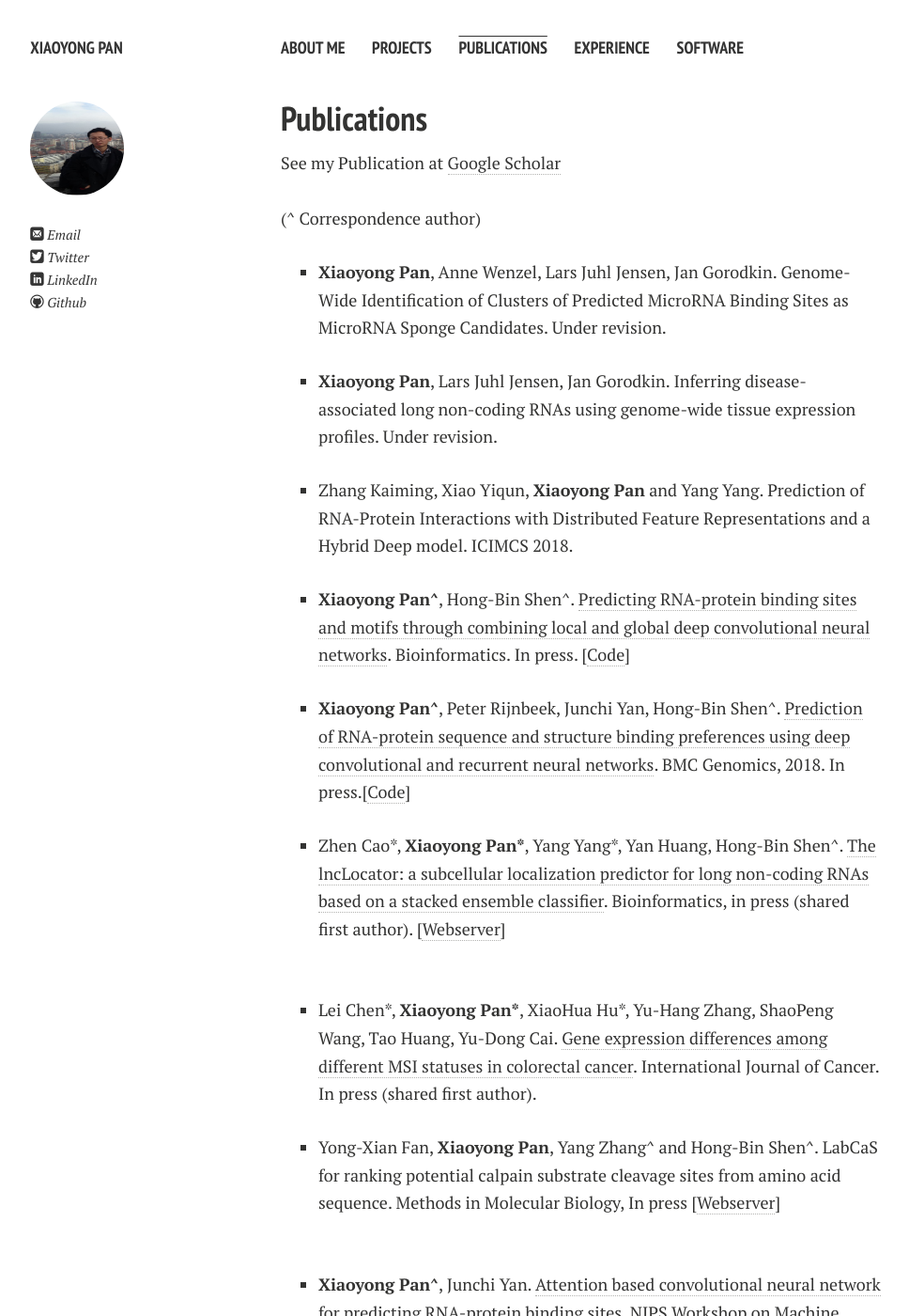
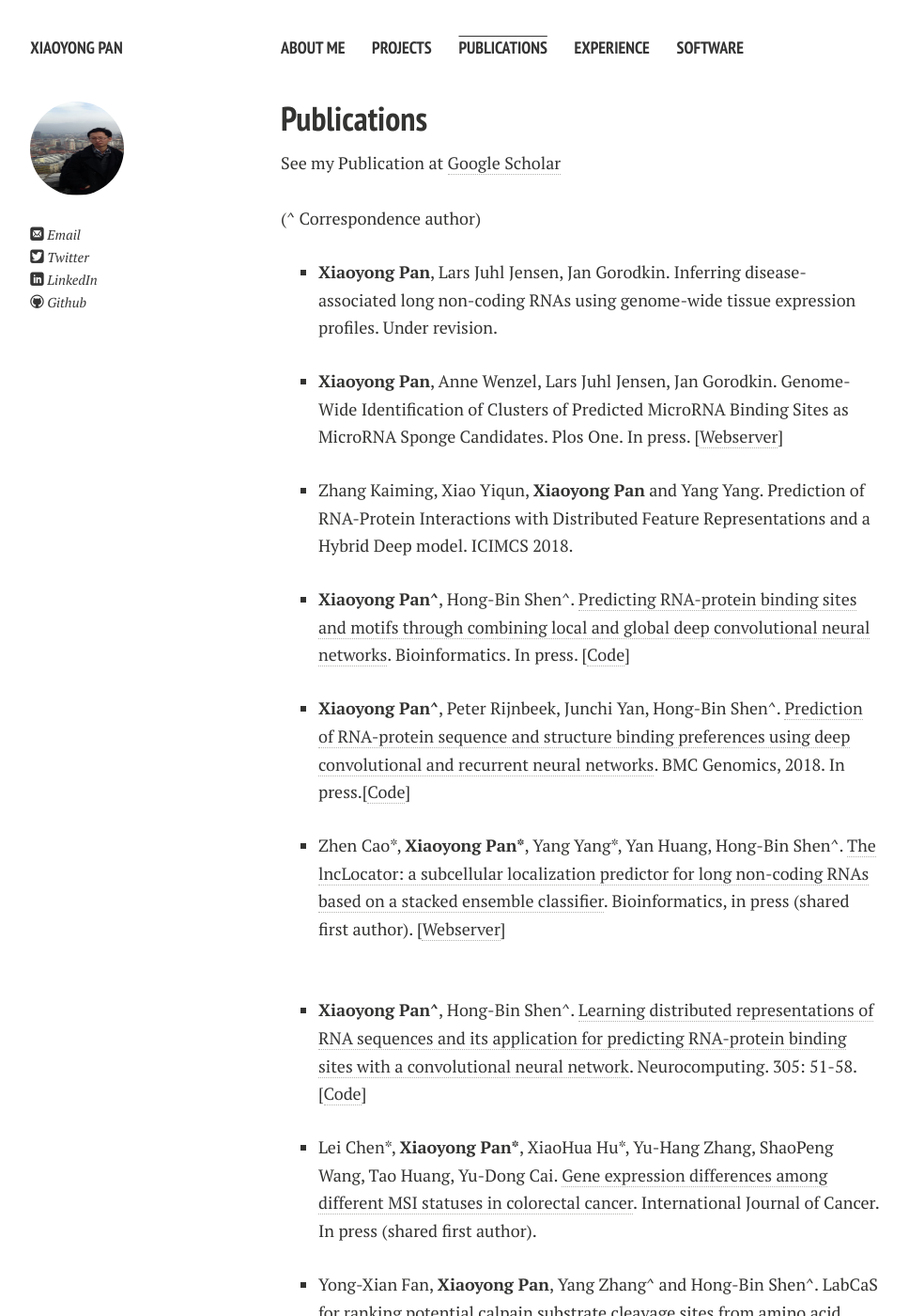
Before and after one commit to xypan1232/xypan1232.github.io, a Jekyll site: the page built from publications.md, in a window 1280 px wide and 1400 px high. Shown: the whole window at 94% size, without its empty margins (21-989 px from the left). Built offline with Jekyll 4.4.1, drawn with Linux system fonts in a browser that asks for light colours; nearby versions of some CDN libraries; Markdown is read by kramdown in place of the engine named in the settings.

Commit message:
Update publications.md

```diff
--- a/publications.md
+++ b/publications.md
@@ -12,11 +12,11 @@ See my Publication at <a href="https://scholar.google.com/citations?hl=en&user=Y
 <ul>
 
 <li>
-    <p><b>Xiaoyong Pan</b>, Anne Wenzel, Lars Juhl Jensen, Jan Gorodkin. Genome-Wide Identification of Clusters of Predicted MicroRNA Binding Sites as MicroRNA Sponge Candidates. Under revision. </p>
+    <p><b>Xiaoyong Pan</b>, Lars Juhl Jensen, Jan Gorodkin. Inferring disease-associated long non-coding RNAs using genome-wide tissue expression profiles. Under revision. </p>
   </li>
 
 <li>
-    <p><b>Xiaoyong Pan</b>, Lars Juhl Jensen, Jan Gorodkin. Inferring disease-associated long non-coding RNAs using genome-wide tissue expression profiles. Under revision. </p>
+    <p><b>Xiaoyong Pan</b>, Anne Wenzel, Lars Juhl Jensen, Jan Gorodkin. Genome-Wide Identification of Clusters of Predicted MicroRNA Binding Sites as MicroRNA Sponge Candidates. Plos One. In press. [<a href="https://rth.dk/resources/mirnasponge/">Webserver</a>] </p>
   </li>
 
 <li>
@@ -33,6 +33,11 @@ See my Publication at <a href="https://scholar.google.com/citations?hl=en&user=Y
   <li>
     <p>Zhen Cao*, <b>Xiaoyong Pan*</b>, Yang Yang*, Yan Huang, Hong-Bin Shen^. <a href="https://academic.oup.com/bioinformatics/advance-article-abstract/doi/10.1093/bioinformatics/bty085/4860366?redirectedFrom=fulltext">The lncLocator: a subcellular localization predictor for long non-coding RNAs based on a stacked ensemble classifier</a>. Bioinformatics, in press (shared first author). [<a href="www.csbio.sjtu.edu.cn/bioinf/lncLocator">Webserver</a>]</p>
   </li>
+
+  <li>
+    <p><b>Xiaoyong Pan^</b>, Hong-Bin Shen^. <a href="https://www.sciencedirect.com/science/article/pii/S0925231218304685">Learning distributed representations of RNA sequences and its application for predicting RNA-protein binding sites with a convolutional neural network</a>. Neurocomputing. 305: 51-58. [<a href="https://github.com/xypan1232/iDeepV">Code</a>]</p>
+  </li>
+
   <li>
     <p>Lei Chen*, <b>Xiaoyong Pan*</b>, XiaoHua Hu*, Yu-Hang Zhang, ShaoPeng Wang, Tao Huang, Yu-Dong Cai. <a href="https://onlinelibrary.wiley.com/doi/abs/10.1002/ijc.31554">Gene expression differences among different MSI statuses in colorectal cancer</a>. International Journal of Cancer. In press (shared first author).</p>
   </li>
```
